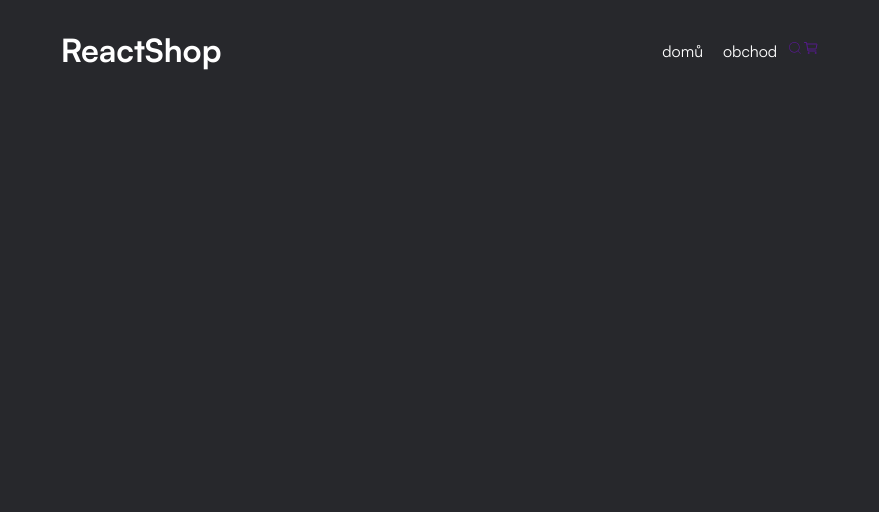
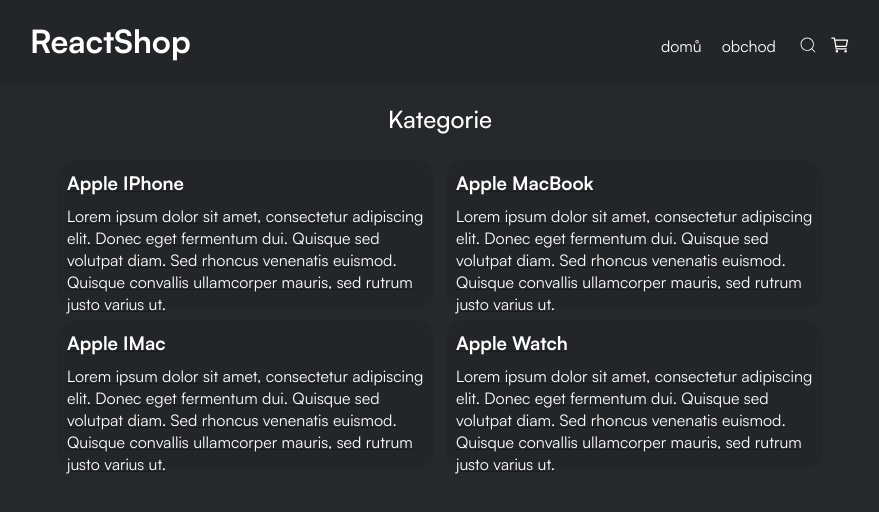
Before and after one commit to karelbrr/react-eshop, a React (Create React App) app: page /shop in a window 1280 px wide. Shown: the top 512 px of the page, without its empty margins (200-1079 px from the left). Built offline with nearby package versions, Linux system fonts and the light colour scheme.

Commit message:
pridani react router, kategorie

```diff
--- a/package.json
+++ b/package.json
@@ -9,6 +9,7 @@
     "react": "^18.2.0",
     "react-dom": "^18.2.0",
     "react-icons": "^5.0.1",
+    "react-router-dom": "^6.21.3",
     "react-scripts": "5.0.1",
     "web-vitals": "^2.1.4"
   },
--- a/src/App.css
+++ b/src/App.css
@@ -1,3 +1,9 @@
 body {
     background-color: #27282C;
 }
+
+* {
+    margin: 0;
+    padding: 0;
+    box-sizing: border-box;
+}
--- a/src/App.js
+++ b/src/App.js
@@ -1,12 +1,21 @@
 import { CiShoppingCart } from "react-icons/ci";
 import Navbar from "./components/Navbar";
 import "./App.css"
+import Home from "./components/Home";
+import { BrowserRouter as Router,  Routes, Route } from "react-router-dom";
+import Shop from "./components/Shop";
 
 const App = () => {
   return (
-    <div className="app">
-      <Navbar />
-    </div>
+    <Router>
+      <div className="app">
+        <Navbar />
+        <Routes>
+          <Route path="/" element={<Home/>}/>
+          <Route path="/shop" element={<Shop/>}/>
+        </Routes>
+      </div>
+  </Router>
   );
 }
 
--- /dev/null
+++ b/src/components/CategoryItem.css
@@ -0,0 +1,34 @@
+.category-item {
+    background-color: #242529;
+    width: 100%;
+    height: 150px;
+    border-radius: 20px;
+    border: 1px solid #27282c;
+    transition: 300ms;
+    &:hover {
+        border-color: darkgrey;
+    }
+
+    &:active {
+        color: black;
+    }
+}
+
+.category-heading {
+    padding: 10px;
+    padding-bottom: 0;
+    color: white;
+    text-decoration: none;
+    font-family: Satoshi-Variable;
+    &:active {
+        text-decoration: none;
+    }
+}
+
+.category-desc {
+    color: white;
+    padding: 10px;
+    text-decoration: none;
+    font-family: Satoshi-Variable;
+
+}
--- /dev/null
+++ b/src/components/CategoryItem.js
@@ -0,0 +1,11 @@
+import { Link } from "react-router-dom"
+import "./CategoryItem.css"
+
+const CategoryItem = (props) => {
+    return ( <Link><div className="category-item">
+        <h3 className="category-heading">{props.catName}</h3>
+        <p className="category-desc">Lorem ipsum dolor sit amet, consectetur adipiscing elit. Donec eget fermentum dui. Quisque sed volutpat diam. Sed rhoncus venenatis euismod. Quisque convallis ullamcorper mauris, sed rutrum justo varius ut.</p>
+    </div></Link> );
+}
+
+export default CategoryItem;
--- /dev/null
+++ b/src/components/Home.js
@@ -0,0 +1,9 @@
+import "./Home.css"
+
+const Home = () => {
+    return ( <div className="home">
+
+    </div> );
+}
+
+export default Home;
--- a/src/components/Navbar.css
+++ b/src/components/Navbar.css
@@ -20,10 +20,13 @@
 
 
 .navbar {
+    background-color: #242529;
     display: flex;
-    width: 60%;
+    width: 100%;
     margin: auto;
-    justify-content: space-between;
+    justify-content: space-around;
+    padding-top: 20px;
+    padding-bottom: 20px;
 }
 
 .main-heading {
@@ -33,7 +36,7 @@
 
 .right-side {
     display: flex;
-    padding-top: 32px;
+    padding-top: 15px;
 }
 
 .nav-link {
@@ -47,7 +50,7 @@
     }
 }
 
-.cart {
+.navbar-icon {
     color: white;
     font-size: 20px;
     margin-left: 12px;
--- a/src/components/Navbar.js
+++ b/src/components/Navbar.js
@@ -1,6 +1,7 @@
 import "./Navbar.css"
 import { IoCartOutline } from "react-icons/io5";
 import { CiSearch } from "react-icons/ci";
+import { Link } from "react-router-dom";
 
 
 
@@ -13,11 +14,11 @@
         </div>
         <div className="right-side">
             <div className="nav-links">
-                    <a href="#" className="nav-link">domů</a>
-                    <a href="#" className="nav-link">obchod</a>
+                    <Link to="/" className="nav-link">domů</Link>
+                    <Link to="/shop" className="nav-link">obchod</Link>
                 </div>
-            <a href=""><CiSearch className="navbar-icon"/></a>
-            <a href=""><IoCartOutline className="navbar-icon"/></a>
+            <Link href=""><CiSearch className="navbar-icon"/></Link>
+            <Link href=""><IoCartOutline className="navbar-icon"/></Link>
         </div>
     </div>);
 }
--- /dev/null
+++ b/src/components/Shop.css
@@ -0,0 +1,30 @@
+@font-face {
+    font-family: 'Satoshi-Variable';
+    src: url('../fonts/Satoshi-Variable.woff2') format('woff2'),
+         url('../fonts/Satoshi-Variable.woff') format('woff'),
+         url('../fonts/Satoshi-Variable.ttf') format('truetype');
+         font-weight: 300 900;
+         font-display: swap;
+         font-style: normal;
+}
+
+.shop {
+
+    margin-top: 20px;
+}
+
+.categories-heading {
+    font-family: Satoshi-Variable;
+    font-weight: 500;
+    color: white;
+    text-align: center;
+    margin-bottom: 24px;
+}
+
+.categories-container {
+    width: 60%;
+    display: grid;
+    grid-template-columns: 1fr 1fr;
+    gap: 10px;
+    margin: auto;
+}
--- /dev/null
+++ b/src/components/Shop.js
@@ -0,0 +1,17 @@
+import "./Shop.css"
+import CategoryItem from "./CategoryItem";
+
+
+const Shop = () => {
+    return ( <div className="shop">
+        <h2 className="categories-heading">Kategorie</h2>
+        <div className="categories-container">
+            <CategoryItem catName={"Apple IPhone"}/>
+            <CategoryItem catName={"Apple MacBook"}/>
+            <CategoryItem catName={"Apple IMac"}/>
+            <CategoryItem catName={"Apple Watch"}/>
+        </div>
+    </div> );
+}
+
+export default Shop;
```
Also changed, not shown: src/components/Home.css (added), 1 other file (tests, documents, lock files or other folders).
